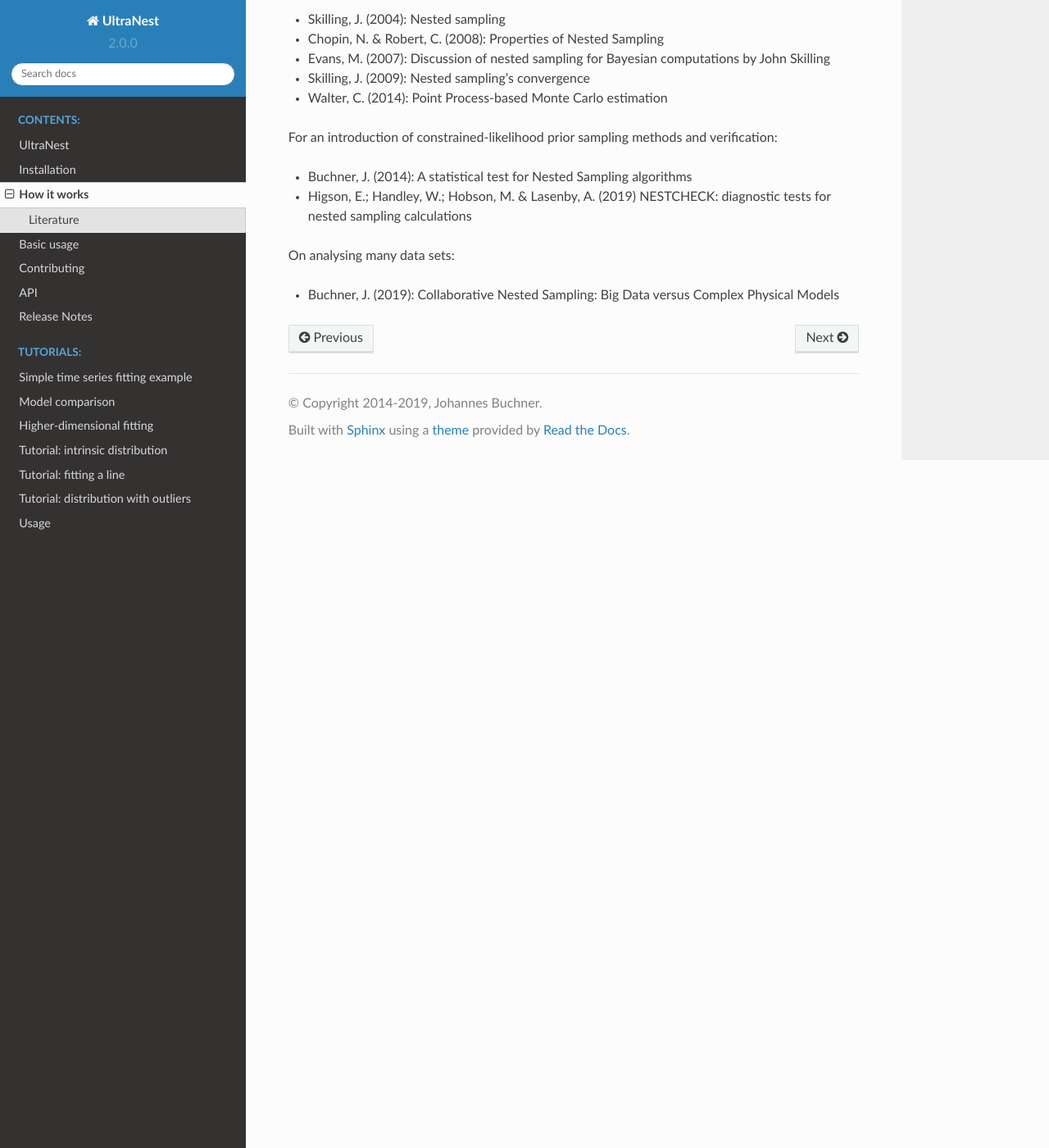
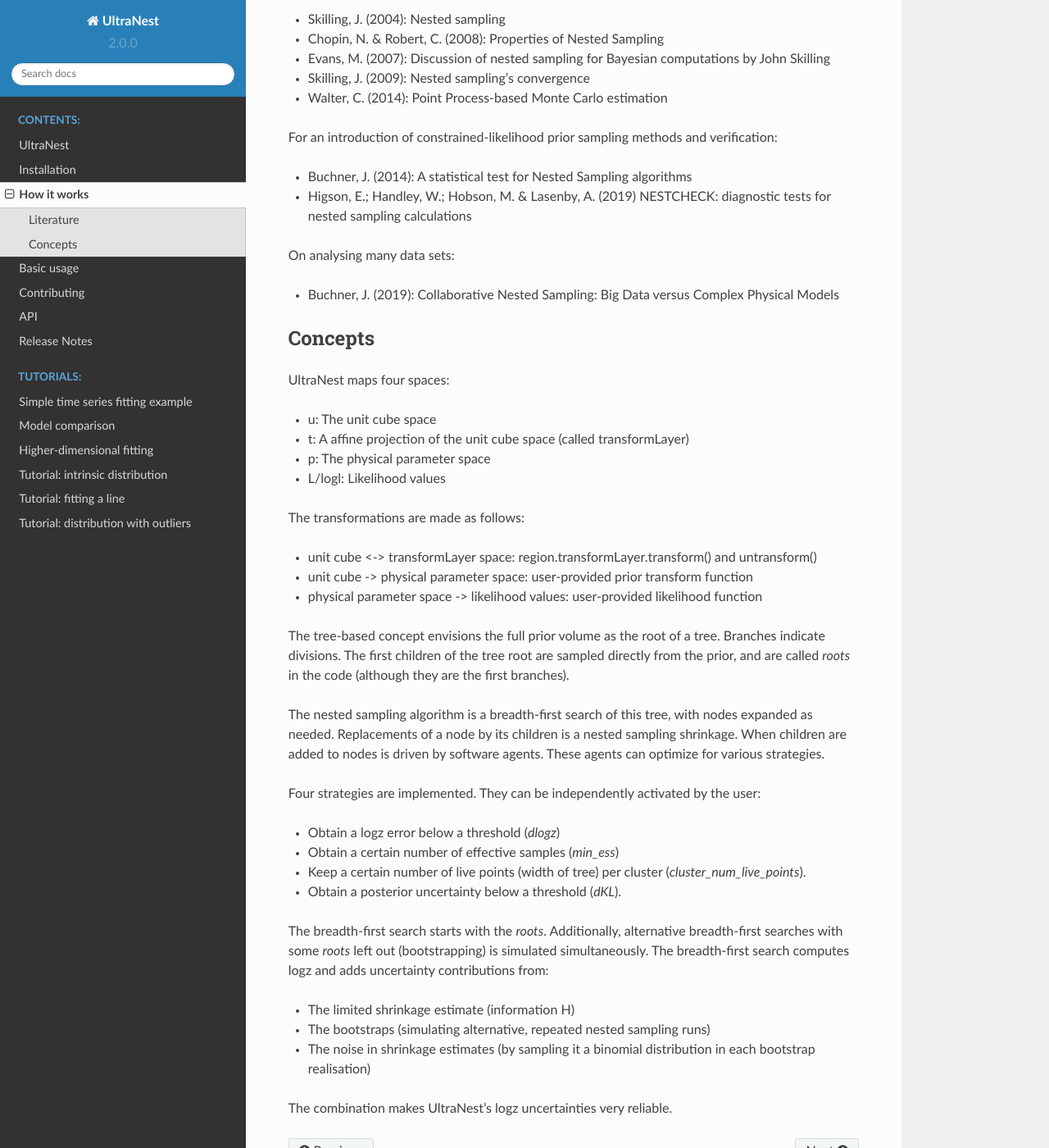
Before and after one commit to JohannesBuchner/UltraNest, a Sphinx documentation site: the page built from docs/method.rst, in a window 1280 px wide and 1400 px high, scrolled down 1237 px. Shown: the whole window at 82% size. Built offline with Sphinx 7.4.7 and the Read the Docs theme 2.0.0, drawn with Linux system fonts in a browser that asks for light colours; pages that are not in the unit, such as notebooks, are missing from menus.

Commit message:
updated examples to vectorized; more doc

```diff
--- a/docs/method.rst
+++ b/docs/method.rst
@@ -56,3 +56,48 @@
 On analysing many data sets:
 
 * Buchner, J. (2019): Collaborative Nested Sampling: Big Data versus Complex Physical Models
+
+
+Concepts
+---------
+
+UltraNest maps four spaces:
+
+* u: The unit cube space
+* t: A affine projection of the unit cube space (called transformLayer)
+* p: The physical parameter space
+* L/logl: Likelihood values
+
+The transformations are made as follows:
+
+* unit cube <-> transformLayer space: region.transformLayer.transform() and untransform()
+* unit cube -> physical parameter space: user-provided prior transform function
+* physical parameter space -> likelihood values: user-provided likelihood function
+
+The tree-based concept envisions the full prior volume as the root of a tree.
+Branches indicate divisions. The first children of the tree root are
+sampled directly from the prior, and are called *roots* in the code (although
+they are the first branches).
+
+The nested sampling algorithm is a breadth-first search of this tree,
+with nodes expanded as needed. Replacements of a node by its children
+is a nested sampling shrinkage. When children are added to nodes is
+driven by software agents. These agents can optimize for various strategies.
+
+Four strategies are implemented. They can be independently activated by the user:
+
+* Obtain a logz error below a threshold (*dlogz*)
+* Obtain a certain number of effective samples (*min_ess*)
+* Keep a certain number of live points (width of tree) per cluster (*cluster_num_live_points*).
+* Obtain a posterior uncertainty below a threshold (*dKL*).
+
+The breadth-first search starts with the *roots*. Additionally,
+alternative breadth-first searches with some *roots* left out
+(bootstrapping) is simulated simultaneously. The breadth-first search
+computes logz and adds uncertainty contributions from:
+
+* The limited shrinkage estimate (information H)
+* The bootstraps (simulating alternative, repeated nested sampling runs)
+* The noise in shrinkage estimates (by sampling it a binomial distribution in each bootstrap realisation)
+
+The combination makes UltraNest's logz uncertainties very reliable.
```
Also changed, not shown: docs/usage-powerlaw.ipynb (deleted), 9 other files.
